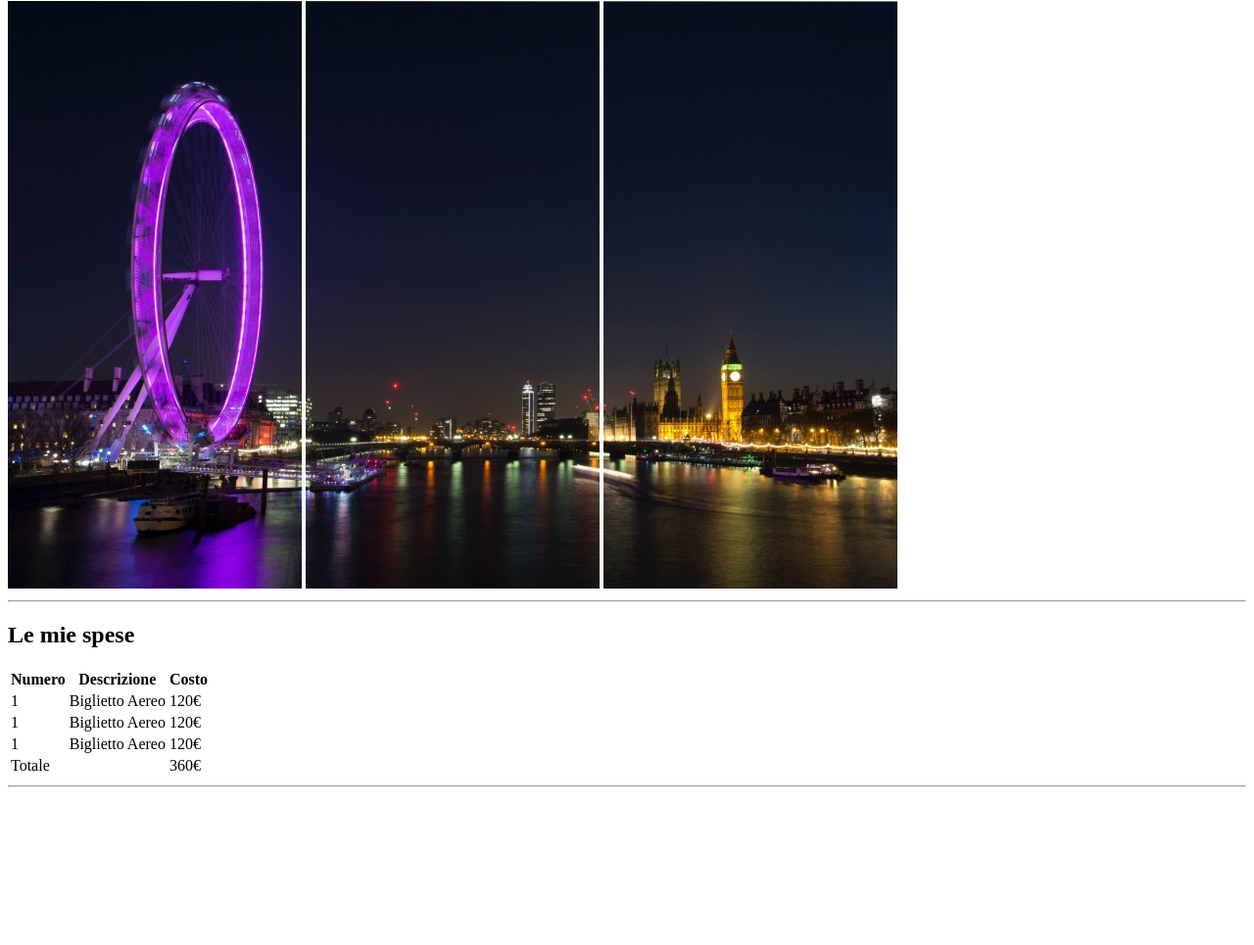
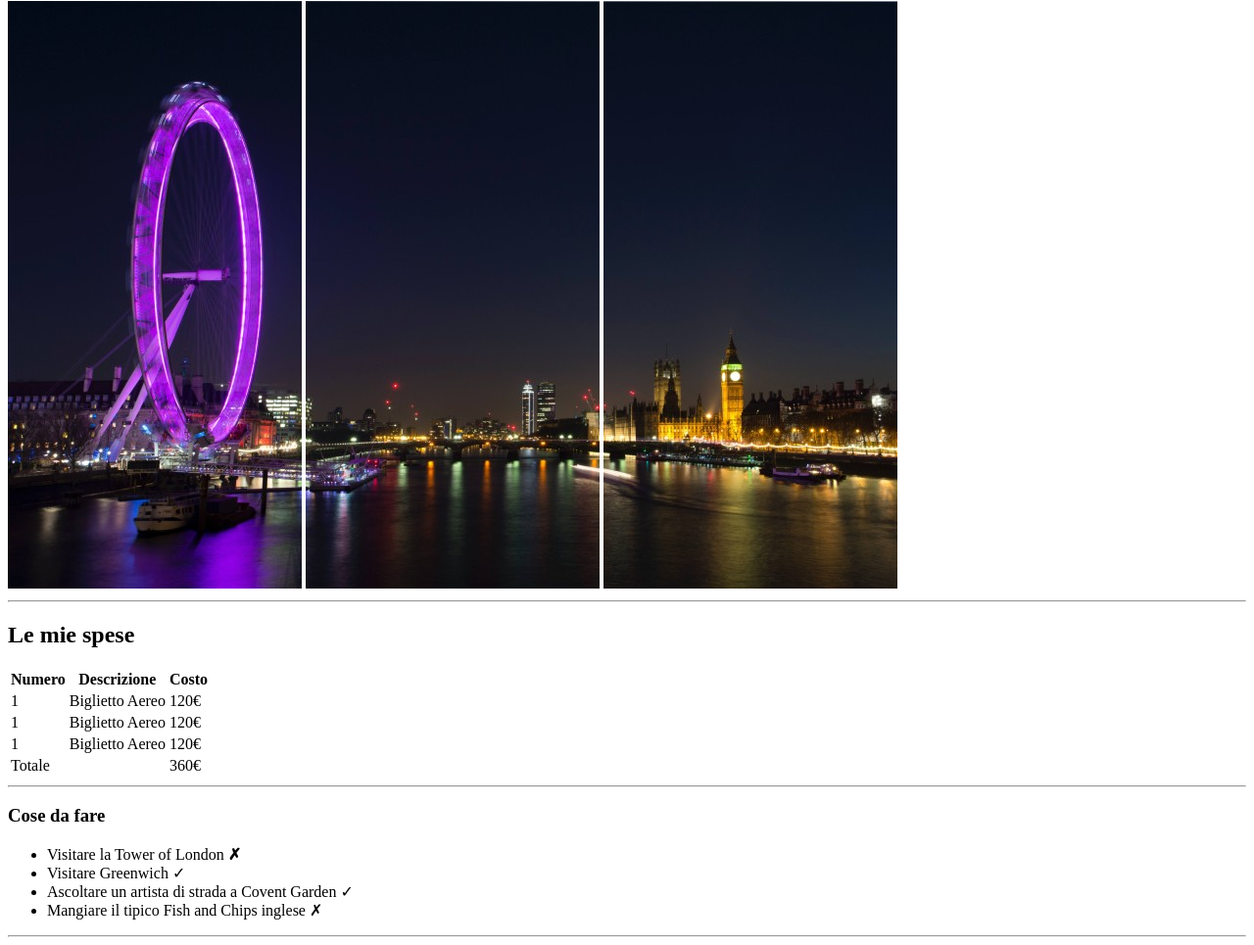
Before and after one commit to catclou/html-london-trip, a plain HTML site: page index.html in a window 1280 px wide. Shown: the part 79-1044 px from the top of the page at 98% size. Before the commit the page ends 891 px from the top, so only its background shows below. Drawn offline with Linux system fonts and the light colour scheme.

Commit message:
wrote 2nd section w/ h3 + ul

```diff
--- a/index.html
+++ b/index.html
@@ -58,6 +58,17 @@
             <hr>
         </section>
 
+        <!-- "Cose da fare" section -->
+        <section>
+            <h3>Cose da fare</h3>
+            <ul>
+                <li>Visitare la Tower of London <b>&#10007;</b></li>
+                <li>Visitare Greenwich <b></b>&check;</b></li>
+                <li>Ascoltare un artista di strada a Covent Garden <b></b>&check;</b></li>
+                <li>Mangiare il tipico Fish and Chips inglese <b></b>&#10007;</b></li>
+            </ul>
+            <hr>
+        </section>
 
     </main>
 
```
